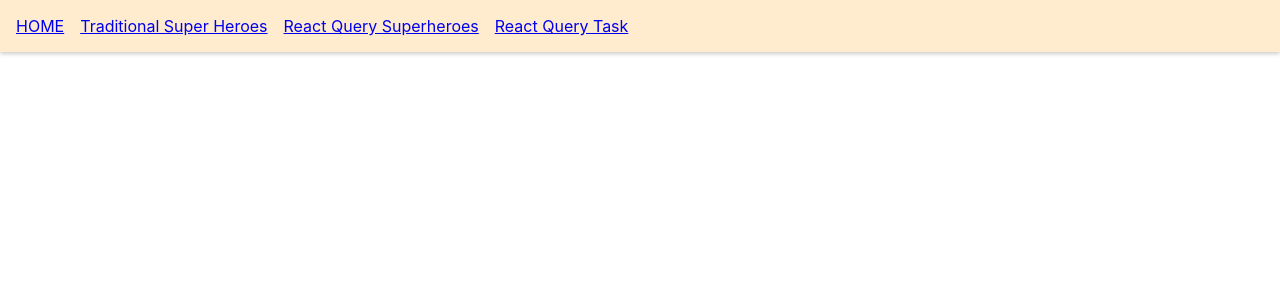
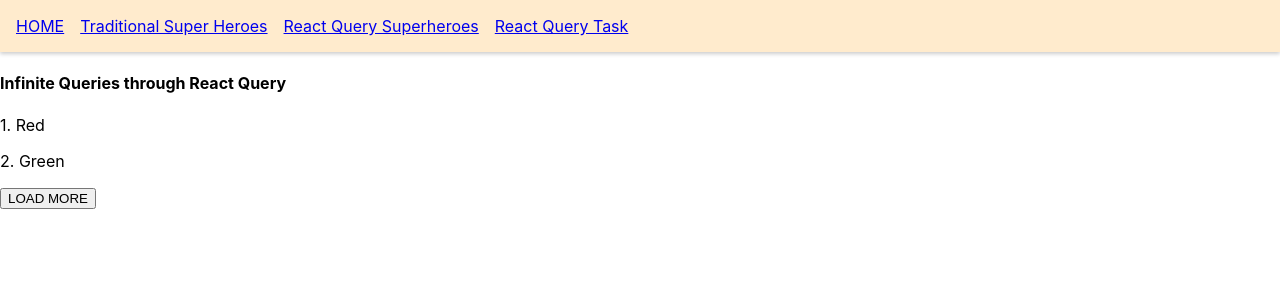
Before and after one commit to roshan-bh91/learning-react-query, a React (Create React App) app: page /rq-infinite-queries in a window 1280 px wide. Shown: the top 300 px of the page. Built offline with nearby package versions, Linux system fonts and the light colour scheme; data requests are answered from the project's data file.

Commit message:
[feat]: infinite queries learnings through getNextPageparam, hasNextPage,fetchNextpage

```diff
--- /dev/null
+++ b/src/pages/RQInfiniteQueries.page.jsx
@@ -0,0 +1,51 @@
+import { useInfiniteQuery } from "react-query";
+import axios from "axios";
+const fetchColorsList = ({ pageParam = 1 }) => {
+  return axios.get(`http://localhost:4000/colors?_limit=2&_page=${pageParam}`);
+};
+const RQInfiniteQueriesPage = () => {
+  const {
+    isLoading,
+    isError,
+    error,
+    data: color_infinite_rq_data,
+    hasNextPage,
+    fetchNextPage,
+  } = useInfiniteQuery(["colors"], fetchColorsList, {
+    getNextPageParam: (_lastPageParam, pages) => {
+      if (pages.length < 4) {
+        return pages.length + 1;
+      } else {
+        return undefined;
+      }
+    },
+  });
+  if (isLoading) {
+    return <h4>Loading the color list...</h4>;
+  }
+  if (isError) {
+    return <h4>{error.message}</h4>;
+  }
+  return (
+    <div>
+      <h4>Infinite Queries through React Query</h4>
+      {color_infinite_rq_data?.pages.map((everyGroup, index) => {
+        return (
+          <>
+            {everyGroup.data.map((everyItem, index) => {
+              return (
+                <p>
+                  {everyItem.id}. {everyItem.color_info}
+                </p>
+              );
+            })}
+          </>
+        );
+      })}
+      <button disabled={!hasNextPage} onClick={fetchNextPage}>
+        LOAD MORE
+      </button>
+    </div>
+  );
+};
+export { RQInfiniteQueriesPage };
--- a/src/pages/index.js
+++ b/src/pages/index.js
@@ -7,3 +7,4 @@ export * from "./RQParallelQueries";
 export * from "./RQDynamicParallel.page";
 export * from "./RQDependentQueries.page";
 export * from "./RQPaginatedQueries";
+export * from "./RQInfiniteQueries.page";
--- a/src/routes/WebappRoutes.jsx
+++ b/src/routes/WebappRoutes.jsx
@@ -9,6 +9,7 @@ import {
   RQDynamicParallelPage,
   RQDependentQueries,
   RQPaginatedQueries,
+  RQInfiniteQueriesPage,
 } from "../pages";
 const WebappRoutes = () => {
   return (
@@ -31,6 +32,7 @@ const WebappRoutes = () => {
         element={<RQDependentQueries email={"vishwas@codevolution.com"} />}
       />
       <Route path="/rq-paginated-queries" element={<RQPaginatedQueries />} />
+      <Route path="/rq-infinite-queries" element={<RQInfiniteQueriesPage />} />
     </Routes>
   );
 };
```
